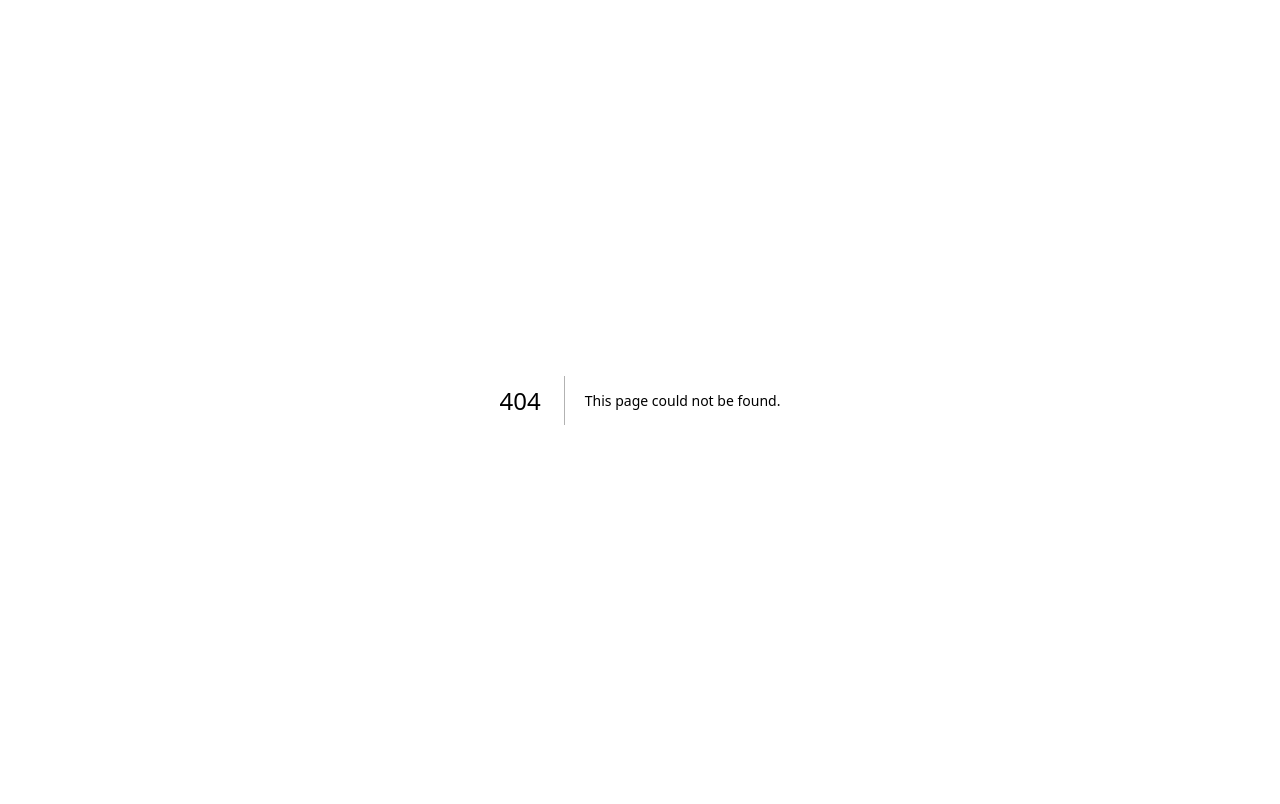
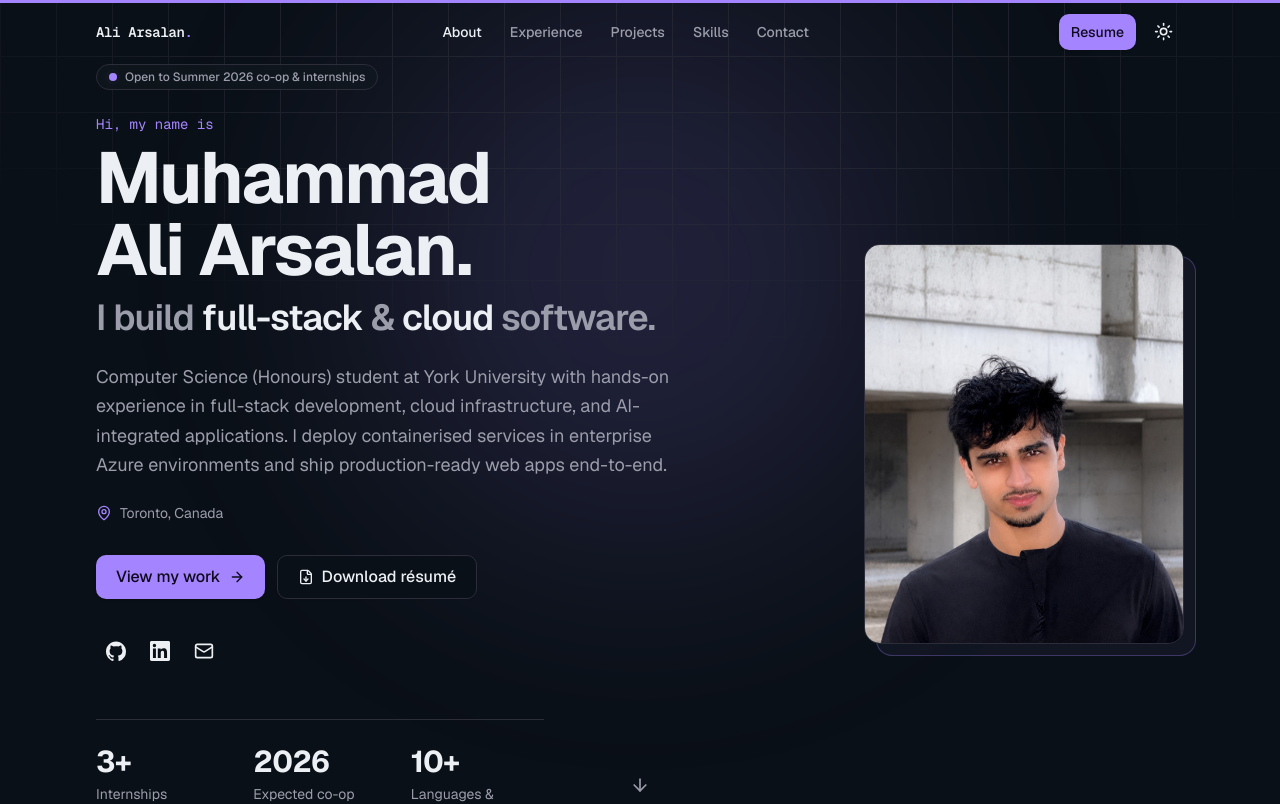
Before and after one commit to nowayitsali/portfolio, a Next.js app: page /portfolio/ in a window 1280 px wide. Before the commit this address had no page. Shown: the top 804 px of the page. Built offline with nearby package versions, Linux system fonts and the light colour scheme.

Commit message:
configure github pages portfolio path

```diff
--- a/next.config.ts
+++ b/next.config.ts
@@ -2,6 +2,7 @@ import type { NextConfig } from "next";
 
 const nextConfig: NextConfig = {
   output: "export",
+  basePath: "/portfolio",
   images: { unoptimized: true },
 };
 
--- a/src/app/layout.tsx
+++ b/src/app/layout.tsx
@@ -15,7 +15,7 @@ const geistMono = Geist_Mono({
   subsets: ["latin"],
 });
 
-const siteUrl = "https://nowayitsali.github.io";
+const siteUrl = "https://nowayitsali.github.io/portfolio";
 
 export const metadata: Metadata = {
   metadataBase: new URL(siteUrl),
@@ -51,7 +51,7 @@ export const metadata: Metadata = {
     description: profile.summary,
   },
   icons: {
-    icon: [{ url: "/icon.svg", type: "image/svg+xml" }],
+    icon: [{ url: "/portfolio/icon.svg", type: "image/svg+xml" }],
   },
 };
 
--- a/src/lib/data.ts
+++ b/src/lib/data.ts
@@ -14,8 +14,8 @@ export const profile = {
   location: "Toronto, Canada",
   email: "aliarsalan@proton.me",
   phone: "+1 437-971-2865",
-  resumeUrl: "/Muhammad_Ali_Arsalan_Resume.pdf",
-  photoUrl: "/ali-portrait.jpg",
+  resumeUrl: "/portfolio/Muhammad_Ali_Arsalan_Resume.pdf",
+  photoUrl: "/portfolio/ali-portrait.jpg",
   availability: "Open to Summer 2026 co-op & internships",
   summary:
     "Computer Science (Honours) student at York University with hands-on experience in full-stack development, cloud infrastructure, and AI-integrated applications. I deploy containerised services in enterprise Azure environments and ship production-ready web apps end-to-end.",
```
